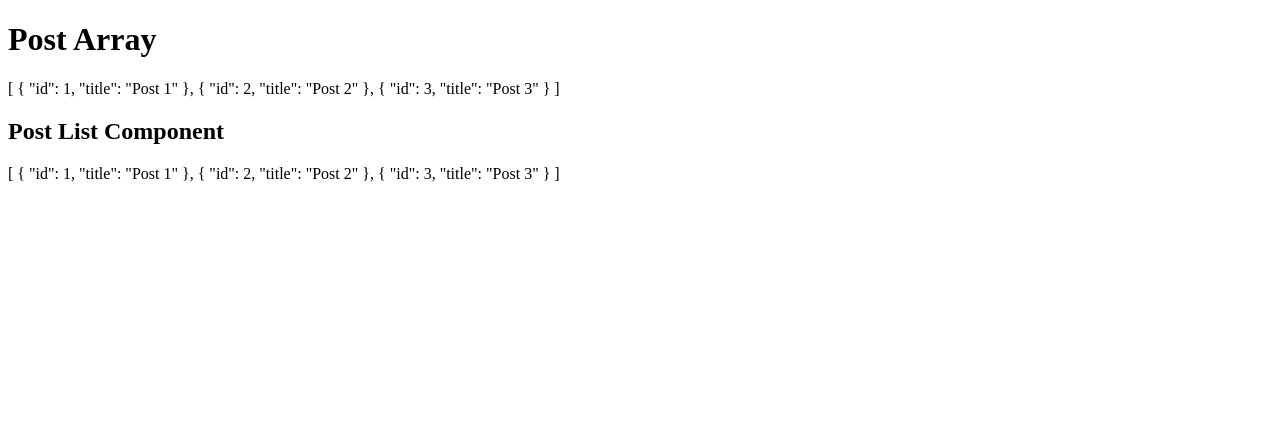
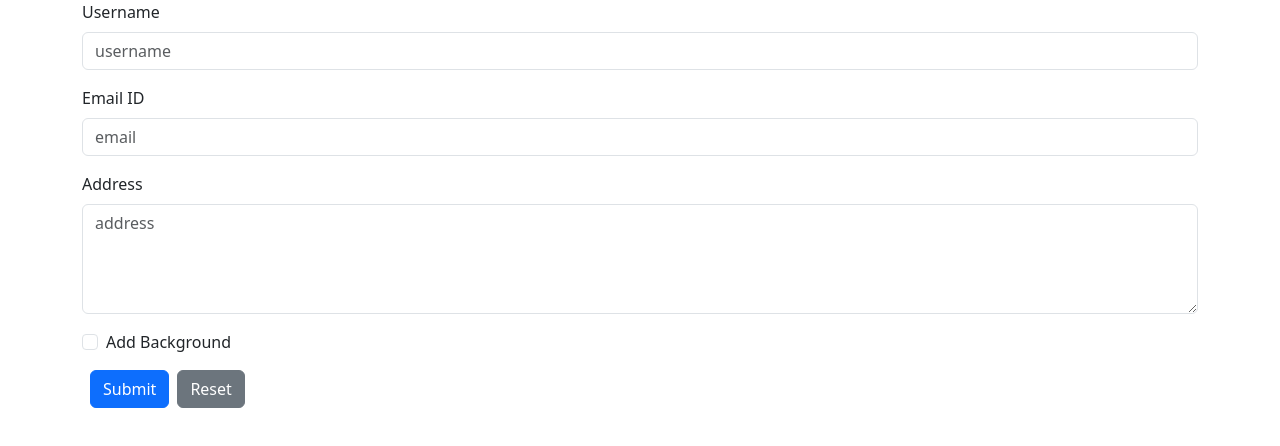
Before and after one commit to shivrajpro/angular-refresher-2023, an Angular app: page / in a window 1280 px wide. Shown: the top 446 px of the page. Built offline with nearby package versions, Linux system fonts and the light colour scheme.

Commit message:
template driven forms

```diff
--- a/src/app/post/post.component.html
+++ b/src/app/post/post.component.html
@@ -1,6 +1,45 @@
-<h1>Post Array</h1>
-<p> {{postArr | json}} </p>
+<div class="container">
+  <form #f="ngForm" (submit)="onSubmit(f)" >
+    <div class="mb-3">
+      <label for="exampleInputUsername" class="form-label">Username</label>
+      <input
+        type="email"
+        class="form-control"
+        id="exampleInputUsername"
+        placeholder="username"
 
-
-<h2>Post List Component</h2>
-<app-post-list></app-post-list>
+        ngModel
+        name="username"
+        #username="ngModel"
+        (change)="onNameChange(username)"
+        required
+      />
+      <div *ngIf="username.touched && username.invalid" class="alert alert-danger">
+        Username cannot be empty
+      </div>
+    </div>
+    <div class="mb-3">
+      <label for="exampleInputEmail1" class="form-label">Email ID</label>
+      <input
+        type="email"
+        class="form-control"
+        id="exampleInputEmail1"
+        aria-describedby="emailHelp"
+        placeholder="email"
+      />
+    </div>
+    <div class="mb-3">
+      <div class="form-outline">
+        <label class="form-label" for="textAreaExample">Address</label>
+        <textarea class="form-control" placeholder="address"
+        id="textAreaExample1" rows="4"></textarea>
+      </div>
+    </div>
+    <div class="mb-3 form-check">
+      <input type="checkbox" class="form-check-input" id="exampleCheck1" />
+      <label class="form-check-label" for="exampleCheck1">Add Background</label>
+    </div>
+    <button type="submit" class="btn btn-primary mx-2">Submit</button>
+    <button type="reset" class="btn btn-secondary">Reset</button>
+  </form>
+</div>
--- a/src/app/post/post.component.ts
+++ b/src/app/post/post.component.ts
@@ -1,5 +1,6 @@
 import { Component, EventEmitter, Output } from '@angular/core';
 import { PostService } from '../services/post.service';
+import { NgForm } from '@angular/forms';
 
 @Component({
   selector: 'app-post',
@@ -14,4 +15,14 @@ export class PostComponent {
     // const postService = new PostService();
     this.postArr = postService.postList;
   }
+
+  onSubmit(f:NgForm){
+    console.log('>> f',f);
+    f.reset();
+  }
+
+  onNameChange(name:any){
+    console.log('>> name',name);
+
+  }
 }
--- a/src/index.html
+++ b/src/index.html
@@ -6,6 +6,8 @@
   <base href="/">
   <meta name="viewport" content="width=device-width, initial-scale=1">
   <link rel="icon" type="image/x-icon" href="favicon.ico">
+  <link href="https://cdn.jsdelivr.net/npm/bootstrap@5.3.2/dist/css/bootstrap.min.css" rel="stylesheet">
+  <script src="https://cdn.jsdelivr.net/npm/bootstrap@5.3.2/dist/js/bootstrap.bundle.min.js"></script>
 </head>
 <body>
   <app-root></app-root>
```
